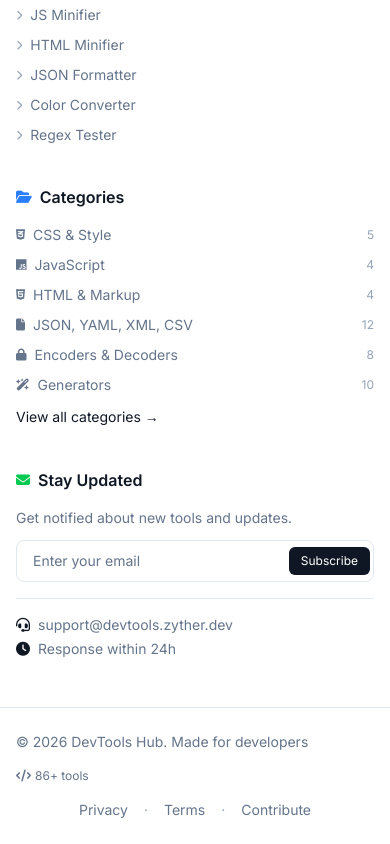
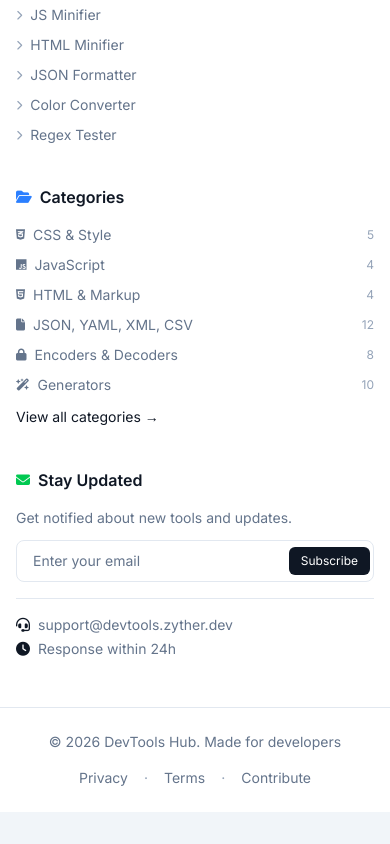
Before and after one commit to zytherdev/devtools-hub, a Next.js app: page / in a window 390 px wide. Shown: the part 10382-11226 px from the top of the page. After the commit the page ends 11194 px from the top, so only its background shows below. Built offline with nearby package versions, Linux system fonts and the light colour scheme.

Commit message:
fix: remove unnecessary divider from category page and adjust footer tool count visibility

```diff
--- a/app/(tools)/category/[slug]/page.tsx
+++ b/app/(tools)/category/[slug]/page.tsx
@@ -85,7 +85,6 @@ export default function CategoryPage() {
             </div>
           </div>
         </div>
-        <div className="h-1 w-20 rounded-full bg-primary/20"></div>
       </div>
 
       {/* ctrls */}
--- a/app/components/Footer.tsx
+++ b/app/components/Footer.tsx
@@ -196,7 +196,7 @@ export function Footer() {
                 &copy; {new Date().getFullYear()} DevTools Hub. Made for developers
               </p>
               <span className="text-muted hidden md:inline">|</span>
-              <span className="text-xs text-secondary">
+              <span className="hidden md:inline text-xs text-secondary">
                 <i className="fas fa-code mr-1"></i>
                 {allTools.length}+ tools
               </span>
```
